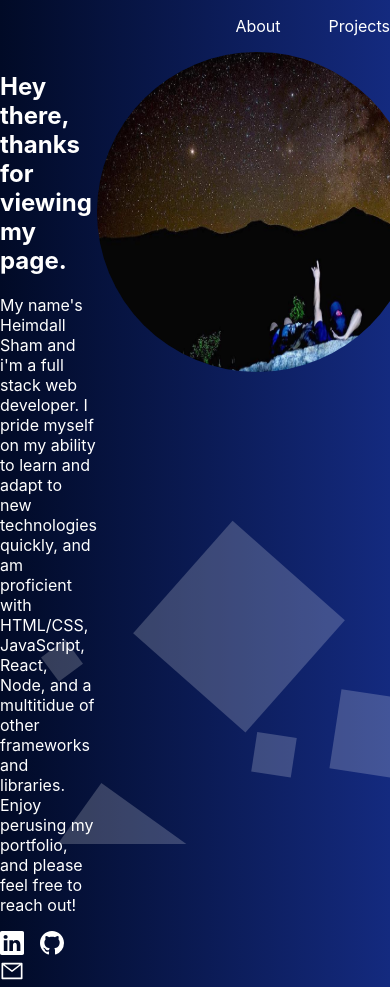
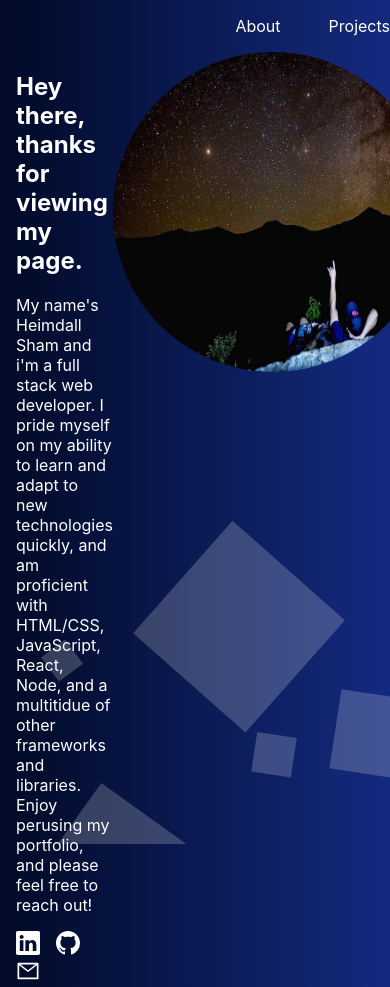
Before and after one commit to HeimdallS/personal-site, a React (Create React App) app: page / in a window 390 px wide. Shown: the top 987 px of the page. Built offline with nearby package versions, Linux system fonts and the light colour scheme.

Commit message:
mixins and partials files completed. Mobile view started.

```diff
--- a/src/App.js
+++ b/src/App.js
@@ -7,11 +7,11 @@ function App() {
   return (
     <div >
       <Header/>
-      <main>
+      <>
         <Routes>
           <Route path='/' element={<HomePage />} />
         </Routes>
-      </main>
+      </>
     </div>
   );
 }
--- a/src/pages/HomePage/HomePage.scss
+++ b/src/pages/HomePage/HomePage.scss
@@ -1,7 +1,12 @@
+@use "../../partials/mixins.scss" as *;
+@use "../../partials/variables.scss" as *;
+
 .content {
+  padding-left: 1rem;
+  padding-right: 1rem;
+
   &__container {
     display: flex;
-    width: 100vw;
   }
 
   &__text-container {
```
